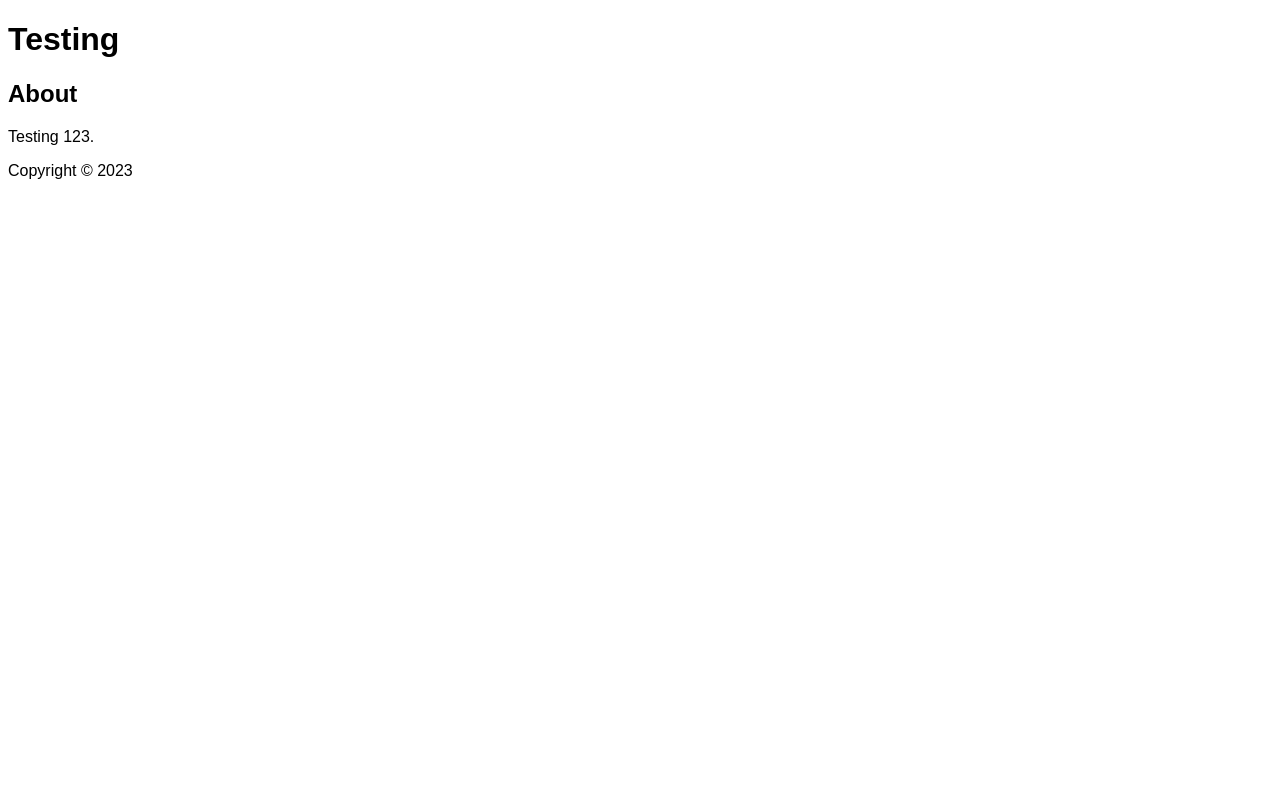
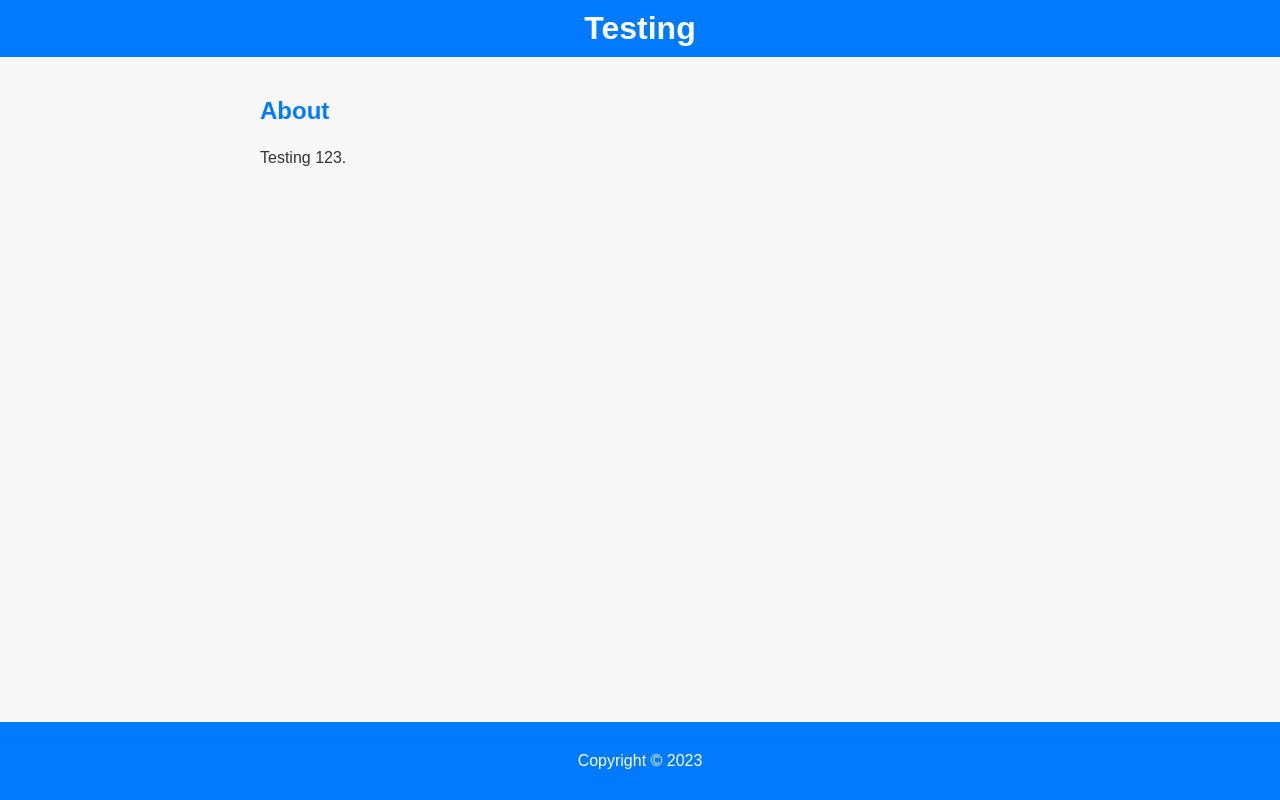
Before and after one commit to kristianmk/kristianmk.github.io, a plain HTML site: page index.html in a window 1280 px wide. Drawn offline with Linux system fonts and the light colour scheme.

Commit message:
Update index.html

```diff
--- a/index.html
+++ b/index.html
@@ -5,8 +5,53 @@
     <meta name="viewport" content="width=device-width, initial-scale=1.0">
     <title>kristianmk</title>
     <style>
+        * {
+            box-sizing: border-box;
+        }
+
         body {
             font-family: Arial, sans-serif;
+            margin: 0;
+            padding: 0;
+            background-color: #f7f7f7;
+        }
+
+        header {
+            background-color: #007BFF;
+            color: white;
+            padding: 10px 0;
+            text-align: center;
+        }
+
+        h1 {
+            margin: 0;
+            font-size: 2em;
+        }
+
+        main {
+            padding: 20px;
+            color: #333;
+            max-width: 800px;
+            margin: auto;
+        }
+
+        h2 {
+            font-size: 1.5em;
+            color: #007BFF;
+        }
+
+        p {
+            line-height: 1.6;
+        }
+
+        footer {
+            background-color: #007BFF;
+            color: white;
+            text-align: center;
+            padding: 10px 0;
+            position: fixed;
+            width: 100%;
+            bottom: 0;
         }
     </style>
 </head>
```
